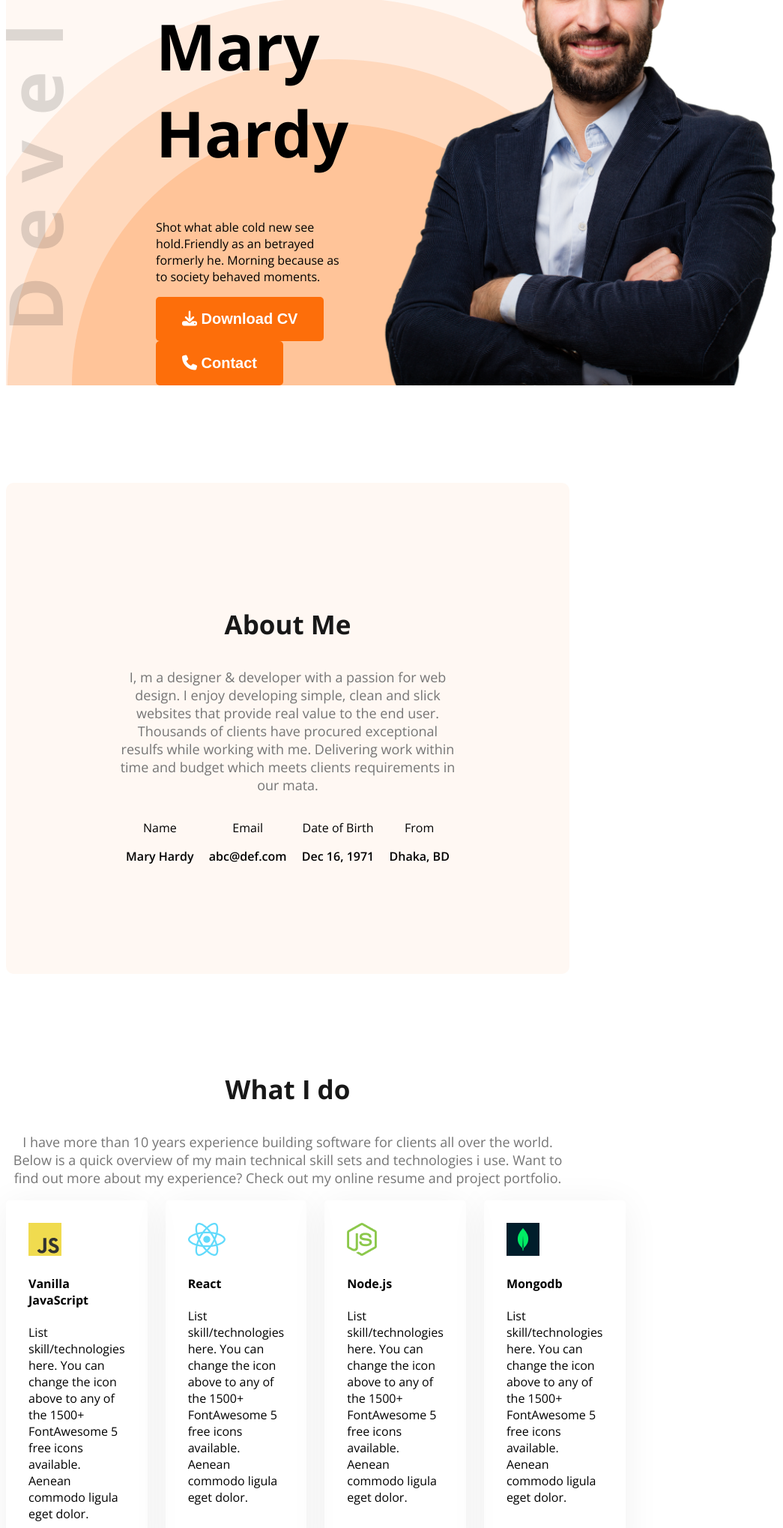
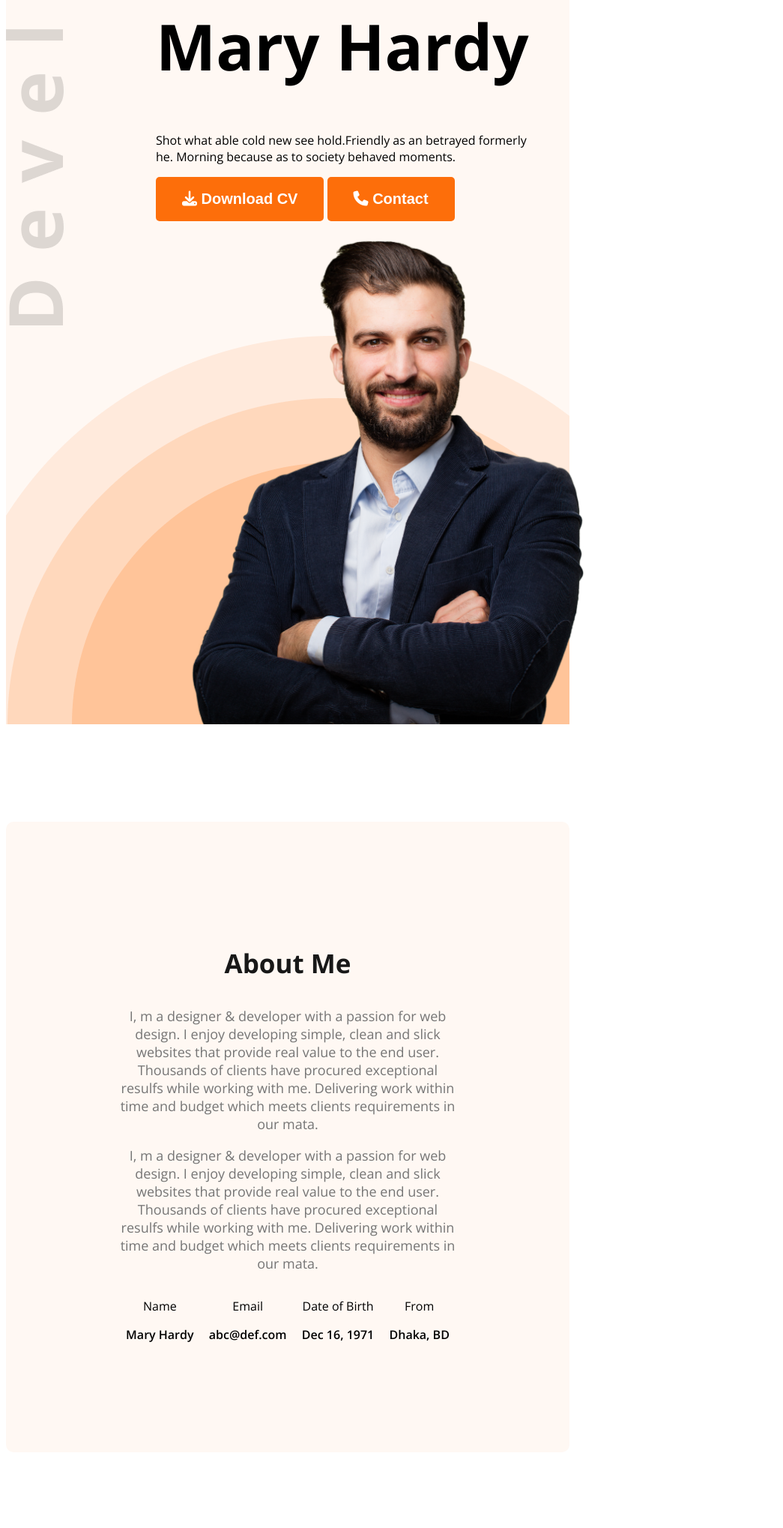
Before and after one commit to Younus3614/portpolio, a plain HTML site: page index.html in a window 768 px wide. Shown: the part 337-2375 px from the top of the page at 75% size, 1045 px wide, since content can reach past the window. Drawn offline with nearby package versions, Linux system fonts and the light colour scheme.

Commit message:
added sample tablet responsive query

```diff
--- a/index.html
+++ b/index.html
@@ -46,6 +46,12 @@
                 while working with me. Delivering work within time and budget which meets clients requirements in our
                 mata.
             </p>
+            <p class="section-description">
+                I, m a designer &amp; developer with a passion for web design. I enjoy developing simple, clean and slick
+                websites that provide real value to the end user. Thousands of clients have procured exceptional resulfs
+                while working with me. Delivering work within time and budget which meets clients requirements in our
+                mata.
+            </p>
             <div class="about-items">
                 <!-- .about-item*4>p.item-title+p.item-description -->
                 <div class="about-item">
@@ -69,6 +75,7 @@
         <!-- what is do section start -->
         <section class="skills">
             <h3 class="section-title text-center">What I do</h3>
+
             <p class="section-description text-center">I have more than 10 years experience building software for clients all over
                 the world. Below is a quick overview of my main technical skill sets and technologies i use. Want to
                 find out more about my experience? Check out my online resume and project portfolio.</p>
--- a/styles/portfolio.css
+++ b/styles/portfolio.css
@@ -181,10 +181,6 @@ footer input[type="text"],  footer input[type="email"], footer textarea{
 }
 
 /* responsive media query */
-.hide{
-    display: none;
-}
-
 @media screen and (max-width: 576px) {
     .skills-container,
     .resume-container,
@@ -230,3 +226,10 @@ footer input[type="text"],  footer input[type="email"], footer textarea{
         width: calc(100% - 40px);
     }
 }
+
+/* tablet specific media query */
+@media screen and (min-width: 576px) and (max-width:990px) {
+    .banner{
+        flex-direction: column;
+    }
+}
```
